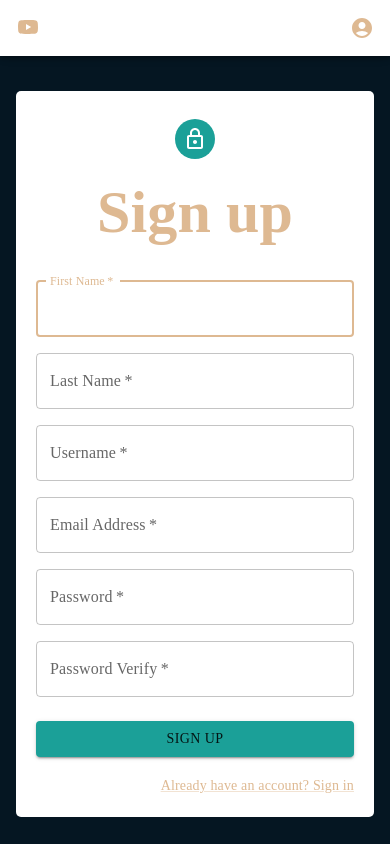
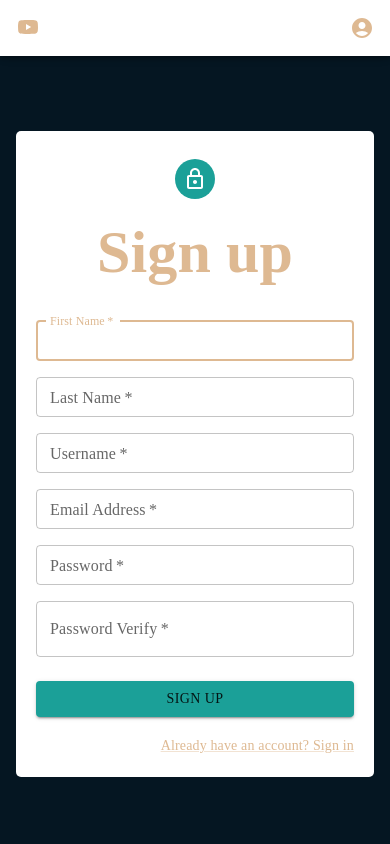
Before and after one commit to Umair-Iqbal-debug/playlister, a React (Create React App) app in the folder client/: page /register in a window 390 px wide. Built offline with nearby package versions, Linux system fonts and the light colour scheme; no server answers; a web font is replaced by a local one.

Commit message:
Fixing sizing issues for mobile

```diff
--- a/client/src/components/LoginScreen.js
+++ b/client/src/components/LoginScreen.js
@@ -97,7 +97,6 @@ export default function LoginScreen() {
         <Container component="main" maxWidth="xs">
           <Box
             sx={{
-              marginTop: 20,
               display: "flex",
               flexDirection: "column",
               alignItems: "center",
@@ -126,6 +125,7 @@ export default function LoginScreen() {
                 name="email"
                 autoComplete="email"
                 autoFocus
+                size="small"
               />
               <TextField
                 margin="normal"
@@ -139,6 +139,7 @@ export default function LoginScreen() {
                 color="primary"
                 InputLabelProps={{ className: "textfield-label" }}
                 InputProps={{ className: "textfield" }}
+                size="small"
               />
               <FormControlLabel
                 control={<Checkbox value="remember" color="primary" />}
--- a/client/src/components/RegisterScreen.js
+++ b/client/src/components/RegisterScreen.js
@@ -13,6 +13,7 @@ import TextField from "@mui/material/TextField";
 import Typography from "@mui/material/Typography";
 import ErrorModal from "./ErrorModal";
 import { createTheme, ThemeProvider } from "@mui/material/styles";
+import { Stack } from "@mui/system";
 
 export default function RegisterScreen() {
   const { auth } = useContext(AuthContext);
@@ -110,6 +111,7 @@ export default function RegisterScreen() {
                     id="firstName"
                     label="First Name"
                     autoFocus
+                    size="small"
                   />
                 </Grid>
                 <Grid item xs={12} sm={6}>
@@ -120,6 +122,7 @@ export default function RegisterScreen() {
                     label="Last Name"
                     name="lastName"
                     autoComplete="lname"
+                    size="small"
                   />
                 </Grid>
 
@@ -131,6 +134,7 @@ export default function RegisterScreen() {
                     label="Username"
                     name="username"
                     autoComplete="username"
+                    size="small"
                   />
                 </Grid>
                 <Grid item xs={12}>
@@ -141,6 +145,7 @@ export default function RegisterScreen() {
                     label="Email Address"
                     name="email"
                     autoComplete="email"
+                    size="small"
                   />
                 </Grid>
                 <Grid item xs={12}>
@@ -152,6 +157,7 @@ export default function RegisterScreen() {
                     type="password"
                     id="password"
                     autoComplete="new-password"
+                    size="small"
                   />
                 </Grid>
                 <Grid item xs={12}>
```
